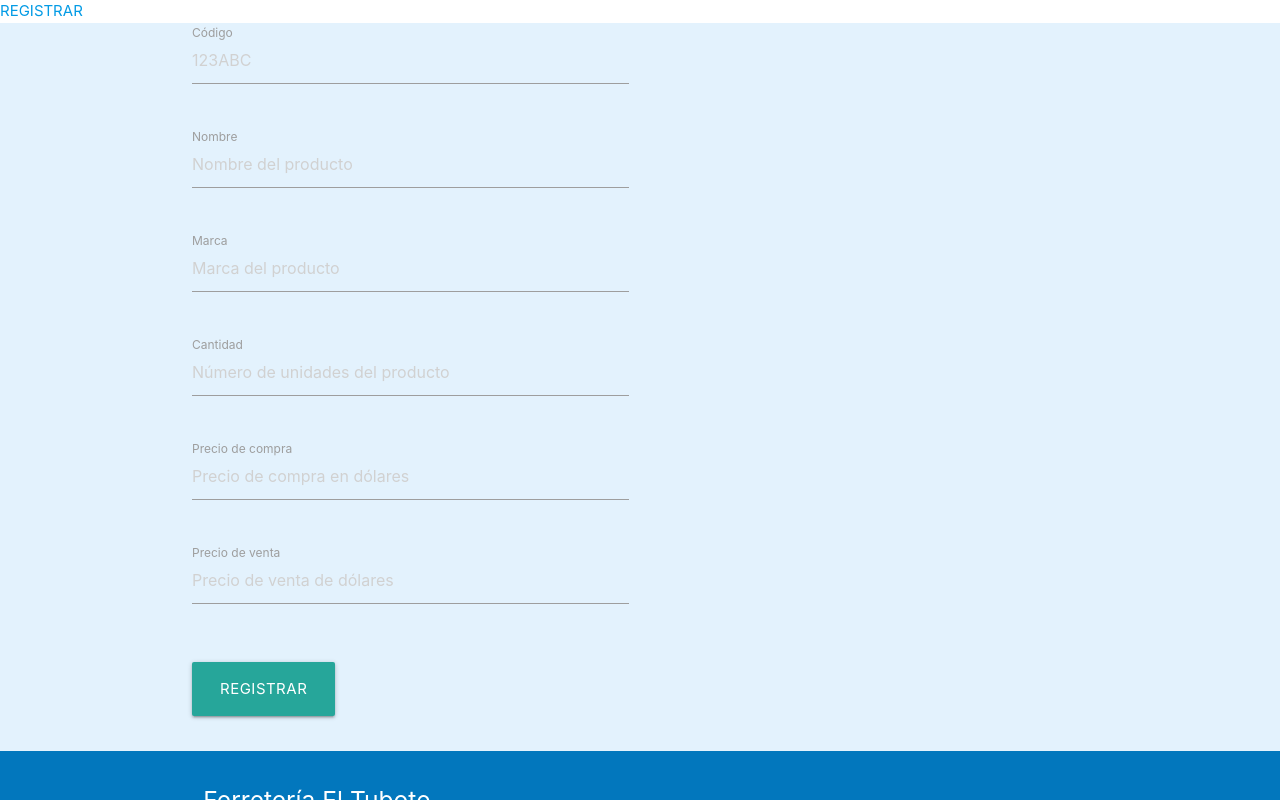
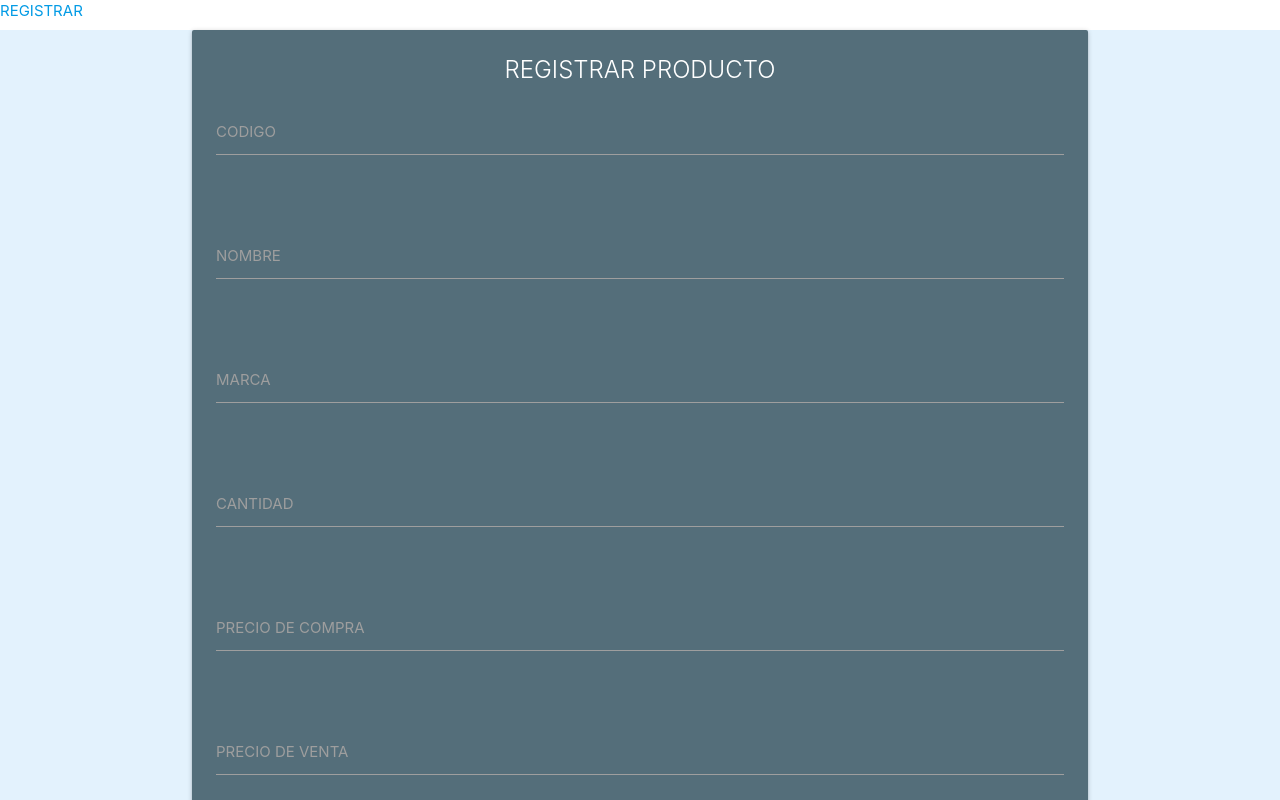
Before and after one commit to victoralonsopacha/dise-o_final, an Angular app in the folder ferreteria1/: page /registrar in a window 1280 px wide. Shown: the top 800 px of the page. Built offline with nearby package versions, Linux system fonts and the light colour scheme.

Commit message:
nuevo cambio en el componente html de registro

```diff
--- a/ferreteria1/src/app/components/registrar/registrar.component.html
+++ b/ferreteria1/src/app/components/registrar/registrar.component.html
@@ -1,45 +1,68 @@
 <body>
-
   <div class="container">
-
-
-
-
+    <div class="col s12 m6">
+      <div class="card blue-grey darken-1">
+        <div class="card-content white-text">
+          <span class="card-title" style="text-align: center">REGISTRAR PRODUCTO</span>
           <form class="col s12">
             <div class="row">
-                          <div class="input-field col s6">
-                            <input placeholder="123ABC" id="first_name" type="text" class="validate">
-                            <label for="first_name">Código</label>
+              <div class="col s12">
+                <div class="row">
+                  <div class="input-field col s12">
+                    <input type="text" id="autocomplete-input" class="autocomplete">
+                    <label for="autocomplete-input">CODIGO</label>
+                  </div>
+                </div>
               </div>
             </div>
             <div class="row">
-                          <div class="input-field col s6">
-                            <input placeholder="Nombre del producto" id="first_name" type="text" class="validate">
-                            <label for="first_name">Nombre</label>
+              <div class="col s12">
+                <div class="row">
+                  <div class="input-field col s12">
+                    <input type="text" id="autocomplete-input" class="autocomplete">
+                    <label for="autocomplete-input">NOMBRE</label>
+                  </div>
+                </div>
               </div>
             </div>
             <div class="row">
-                          <div class="input-field col s6">
-                            <input placeholder="Marca del producto" id="first_name" type="text" class="validate">
-                            <label for="first_name">Marca</label>
+              <div class="col s12">
+                <div class="row">
+                  <div class="input-field col s12">
+                    <input type="text" id="autocomplete-input" class="autocomplete">
+                    <label for="autocomplete-input">MARCA</label>
+                  </div>
+                </div>
               </div>
             </div>
             <div class="row">
-                          <div class="input-field col s6">
-                            <input placeholder="Número de unidades del producto" id="first_name" type="text" class="validate">
-                            <label for="first_name">Cantidad</label>
+              <div class="col s12">
+                <div class="row">
+                  <div class="input-field col s12">
+                    <input type="text" id="autocomplete-input" class="autocomplete">
+                    <label for="autocomplete-input">CANTIDAD</label>
+                  </div>
+                </div>
               </div>
             </div>
             <div class="row">
-                          <div class="input-field col s6">
-                            <input placeholder="Precio de compra en dólares" id="first_name" type="text" class="validate">
-                            <label for="first_name">Precio de compra</label>
+              <div class="col s12">
+                <div class="row">
+                  <div class="input-field col s12">
+                    <input type="text" id="autocomplete-input" class="autocomplete">
+                    <label for="autocomplete-input">PRECIO DE COMPRA</label>
+                  </div>
+                </div>
               </div>
             </div>
             <div class="row">
-                          <div class="input-field col s6">
-                            <input placeholder="Precio de venta de dólares" id="first_name" type="text" class="validate">
-                            <label for="first_name">Precio de venta</label>
+              <div class="col s12">
+                <div class="row">
+                  <div class="input-field col s12">
+                    <input type="text" id="autocomplete-input" class="autocomplete">
+                    <label for="autocomplete-input">PRECIO DE VENTA</label>
+                  </div>
+                </div>
               </div>
             </div>
             <div class="row">
@@ -48,10 +71,17 @@
               </div>
             </div>
           </form>
+        </div>
+      </div>
+    </div>
+  </div>
 
 
 
-</div>
+
+
+
+
 
   <footer class="page-footer">
     <div class="container">
```
Lines whose indentation alone changed are shown as unchanged.
